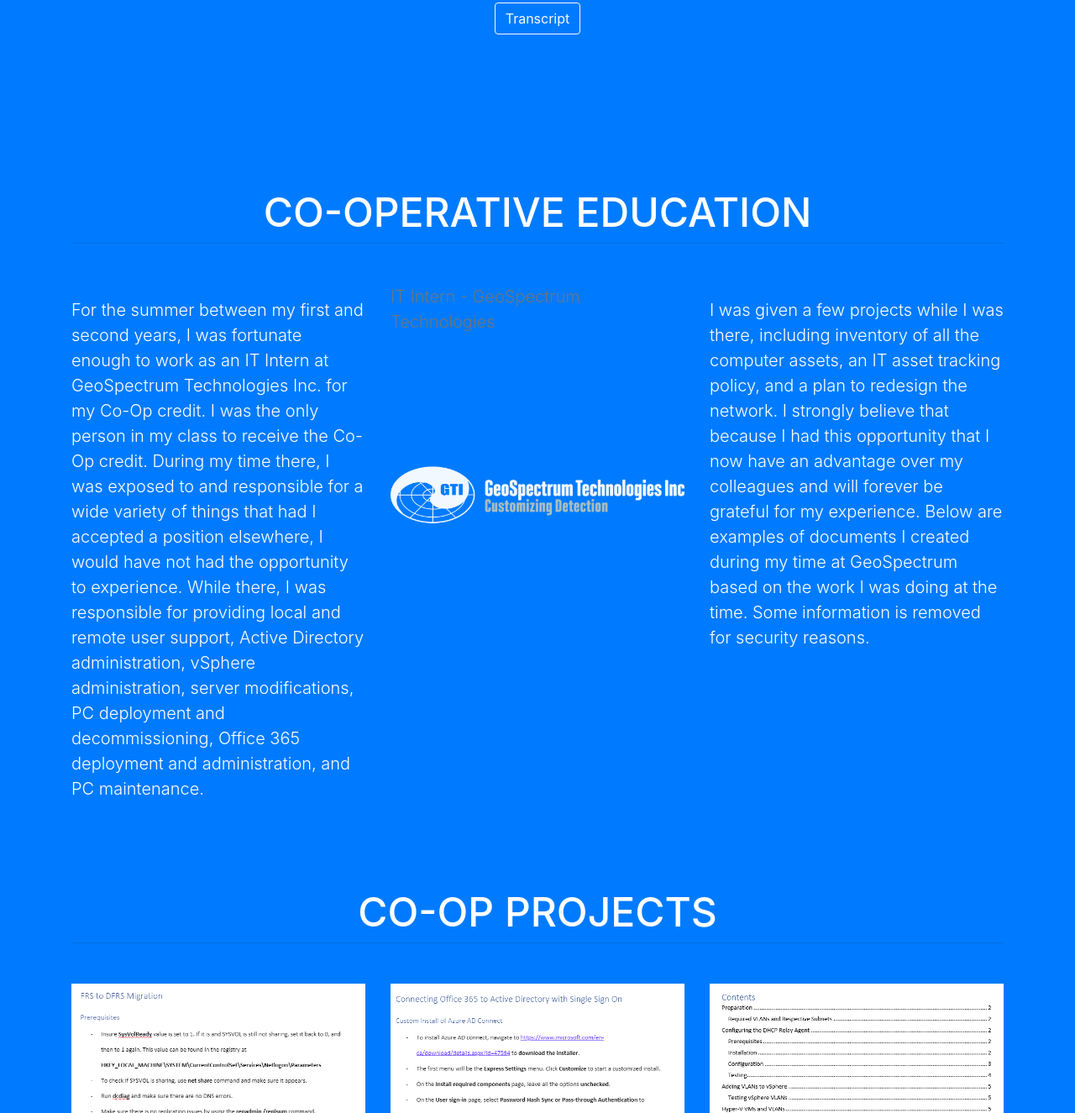
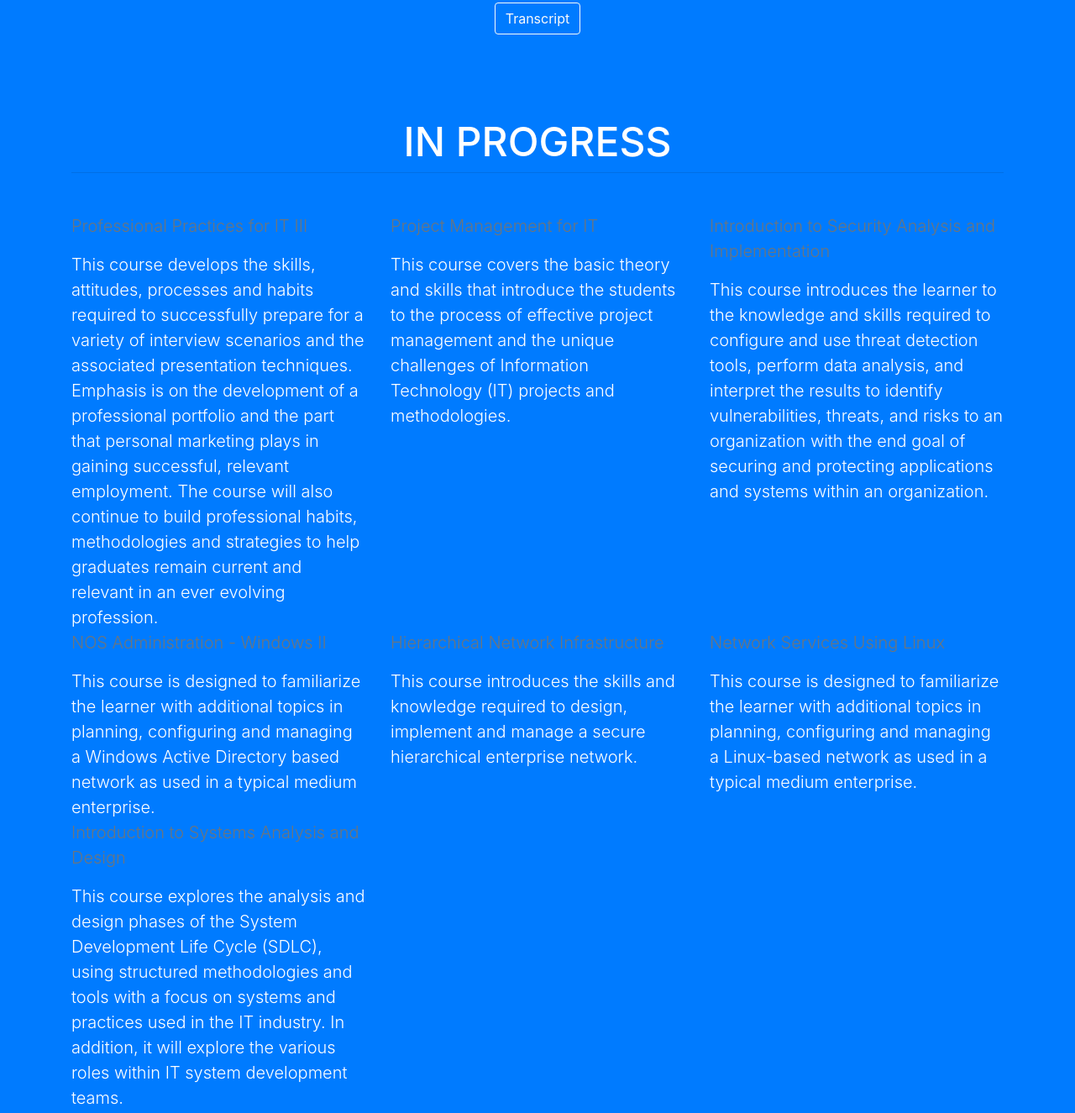
Before and after one commit to CourtneyHagen/CourtneyHagen.github.io, a website with bundled scripts: page index.html in a window 1280 px wide. Shown: the part 4468-5793 px from the top of the page at 84% size. Built offline with nearby package versions, Linux system fonts and the light colour scheme.

Commit message:
Added In Progress section

```diff
--- a/index.html
+++ b/index.html
@@ -249,6 +249,43 @@
             Transcript
           </a>
         </div>
+      </div>
+      <div class="container">
+        <p class="text-white rounded mb-0">&nbsp;&nbsp;&nbsp;&nbsp;</p>
+        <p class="text-white rounded mb-0">&nbsp;&nbsp;&nbsp;&nbsp;</p>
+        <p class="text-white rounded mb-0">&nbsp;&nbsp;&nbsp;&nbsp;</p>
+        <h2 class="text-center text-uppercase text-white">In Progress</h2>
+        <hr class="star-light mb-5">
+        <div class="row">
+      <div class="col-lg-4 mr-auto">
+        <p class="text-secondary lead">Professional Practices for IT III</h2>
+        <p class="text lead mb-0">This course develops the skills, attitudes, processes and habits required to successfully prepare for a variety of interview scenarios and the associated presentation techniques. Emphasis is on the development of a professional portfolio and the part that personal marketing plays in gaining successful, relevant employment. The course will also continue to build professional habits, methodologies and strategies to help graduates remain current and relevant in an ever evolving profession.</p>
+      </div>
+      <div class="col-lg-4 mr-auto">
+        <p class="text-secondary lead">Project Management for IT</h2>
+        <p class="text lead mb-0">This course covers the basic theory and skills that introduce the students to the process of effective project management and the unique challenges of Information Technology (IT) projects and methodologies.</p>
+      </div>
+      <div class="col-lg-4 mr-auto">
+        <p class="text-secondary lead">Introduction to Security Analysis and Implementation</h2>
+        <p class="text lead mb-0">This course introduces the learner to the knowledge and skills required to configure and use threat detection tools, perform data analysis, and interpret the results to identify vulnerabilities, threats, and risks to an organization with the end goal of securing and protecting applications and systems within an organization.</p>
+      </div>
+      <div class="col-lg-4 mr-auto">
+        <p class="text-secondary lead">NOS Administration - Windows II</h2>
+        <p class="text lead mb-0">This course is designed to familiarize the learner with additional topics in planning, configuring and managing a Windows Active Directory based network as used in a typical medium enterprise.</p>
+      </div>
+      <div class="col-lg-4 mr-auto">
+        <p class="text-secondary lead">Hierarchical Network Infrastructure</h2>
+        <p class="text lead mb-0">This course introduces the skills and knowledge required to design, implement and manage a secure hierarchical enterprise network.</p>
+      </div>
+      <div class="col-lg-4 mr-auto">
+        <p class="text-secondary lead">Network Services Using Linux</h2>
+        <p class="text lead mb-0">This course is designed to familiarize the learner with additional topics in planning, configuring and managing a Linux-based network as used in a typical medium enterprise.</p>
+      </div>
+      <div class="col-lg-4 mr-auto">
+        <p class="text-secondary lead">Introduction to Systems Analysis and Design</h2>
+        <p class="text lead mb-0">This course explores the analysis and design phases of the System Development Life Cycle (SDLC), using structured methodologies and tools with a focus on systems and practices used in the IT industry. In addition, it will explore the various roles within IT system development teams.</p>
+      </div>
+
         </section>
 
         <!-- Co-Op Section -->
```
